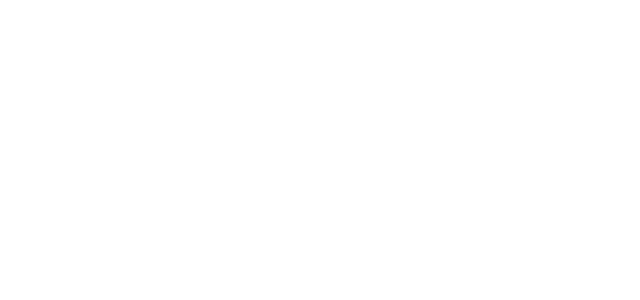
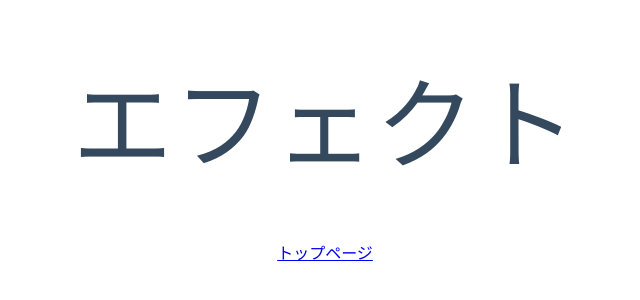
Before and after one commit to YanaPIIDXer/NuxtTest, a Nuxt app: page /effect-practice in a window 1280 px wide. Before the commit this address had no page. Shown: the part 246-546 px from the top of the page, without its empty margins (315-955 px from the left). Built offline with nearby package versions, Linux system fonts and the light colour scheme.

Commit message:
エフェクト実験用ページを追加。

```diff
--- /dev/null
+++ b/pages/effect-practice.vue
@@ -0,0 +1,51 @@
+<template>
+  <div class="container">
+    <div>
+      <h1 class="title">
+        エフェクト
+      </h1>
+      <div class="unit">
+      </div>
+      <nuxt-link to="/">トップページ</nuxt-link><br />
+    </div>
+  </div>
+</template>
+
+<script>
+export default
+{
+}
+</script>
+
+<style>
+.container {
+  margin: 0 auto;
+  min-height: 100vh;
+  display: flex;
+  justify-content: center;
+  align-items: center;
+  text-align: center;
+}
+
+.title {
+  font-family:
+    'Quicksand',
+    'Source Sans Pro',
+    -apple-system,
+    BlinkMacSystemFont,
+    'Segoe UI',
+    Roboto,
+    'Helvetica Neue',
+    Arial,
+    sans-serif;
+  display: block;
+  font-weight: 300;
+  font-size: 100px;
+  color: #35495e;
+  letter-spacing: 1px;
+}
+
+.unit {
+    margin-bottom: 50px;
+}
+</style>
--- a/pages/index.vue
+++ b/pages/index.vue
@@ -28,6 +28,7 @@
         <tr><td><nuxt-link to="/simple-count">単純カウント</nuxt-link></td><td>単純な数値のカウント</td></tr>
         <tr><td><nuxt-link to="/loading-screen">ローディング画面</nuxt-link></td><td>ローディング画面を想定した実験</td></tr>
         <tr><td><nuxt-link to="/simple-todo-list">シンプルTODOリスト</nuxt-link></td><td>簡単なTODOリスト</td></tr>
+        <tr><td><nuxt-link to="/effect-practice">エフェクト</nuxt-link></td><td>エフェクトのプラクティス</td></tr>
       </table><br />
       <nuxt-link to="/repo-list">リポジトリリスト</nuxt-link><br />
     </div>
```
